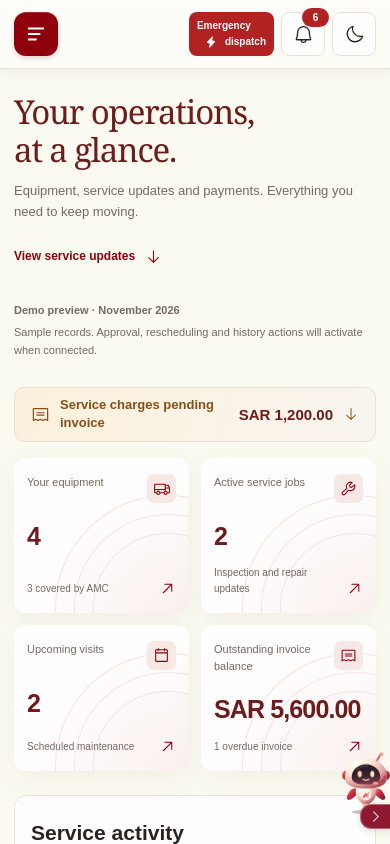
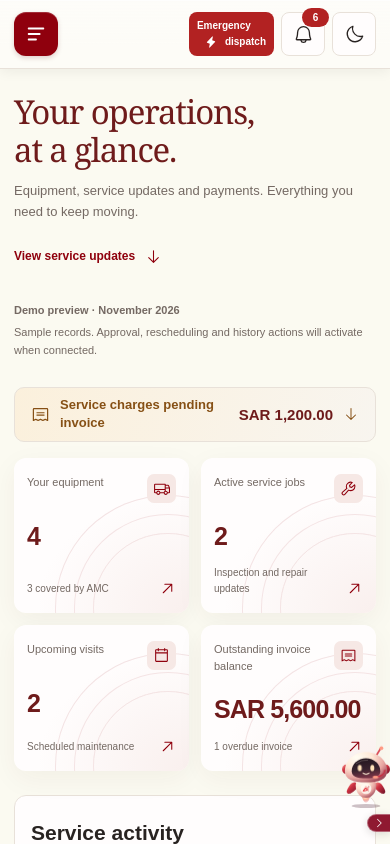
Before and after one commit to FAS-Organization/Al-Ethijahath-App-FrontEnd, a React (Vite) app in the folder frontend/: page /dashboard in a window 390 px wide. Shown: the top 844 px of the page. Built offline with nearby package versions, Linux system fonts and the light colour scheme.

Commit message:
refactor PortalChat: enhance chat launcher and dock toggle responsiveness with new CSS variables

```diff
--- a/frontend/src/components/PortalChat.css
+++ b/frontend/src/components/PortalChat.css
@@ -1,6 +1,7 @@
 .portal-chat {
   --robot-size: 88px;
   --chat-bottom: calc(16px + env(safe-area-inset-bottom, 0px));
+  --chat-launcher-bottom: calc(var(--chat-bottom) + 18px);
   --chat-right: calc(16px + env(safe-area-inset-right, 0px));
   --chat-left: calc(16px + env(safe-area-inset-left, 0px));
   --chat-surface: #fffaf7;
@@ -23,7 +24,7 @@
 .portal-chat__robot-launcher {
   position: fixed;
   right: env(safe-area-inset-right, 0px);
-  bottom: calc(var(--chat-bottom) + 12px);
+  bottom: var(--chat-launcher-bottom);
   z-index: 35;
   width: calc(var(--robot-size) - 1px);
   height: var(--robot-size);
@@ -50,15 +51,20 @@
 }
 
 .portal-chat__dock-toggle {
+  --chat-dock-width: 30px;
+  --chat-dock-height: 25px;
+  --chat-dock-icon-size: 15px;
+  --chat-dock-hit-height: max(24px, var(--chat-dock-height));
+
   position: fixed;
   right: env(safe-area-inset-right, 0px);
-  bottom: calc(var(--chat-bottom) - 10px);
+  bottom: calc(var(--chat-launcher-bottom) - 4px - var(--chat-dock-hit-height));
   z-index: 36;
   display: grid;
-  place-items: center end;
+  place-items: start end;
   box-sizing: border-box;
   width: 44px;
-  height: 44px;
+  height: var(--chat-dock-hit-height);
   padding: 0;
   border: 0;
   background: transparent;
@@ -70,14 +76,27 @@
   display: grid;
   place-items: center;
   box-sizing: border-box;
-  width: 30px;
-  height: 25px;
+  width: var(--chat-dock-width);
+  height: var(--chat-dock-height);
   border: 1px solid rgb(255 255 255 / 34%);
   border-right: 0;
   border-radius: 11px 0 0 11px;
   background: #8f1931;
   box-shadow: 0 2px 8px rgb(30 20 21 / 14%);
   transition: background-color 150ms ease-out, transform 150ms cubic-bezier(.22, 1, .36, 1);
+}
+
+.portal-chat__dock-tab svg {
+  width: var(--chat-dock-icon-size);
+  height: var(--chat-dock-icon-size);
+}
+
+@media (width <= 1024px) {
+  .portal-chat__dock-toggle {
+    --chat-dock-width: calc(var(--robot-size) / 2 - 9px);
+    --chat-dock-height: calc(var(--robot-size) / 2 - 14px);
+    --chat-dock-icon-size: calc(var(--robot-size) / 4 - 4px);
+  }
 }
 
 .portal-chat__dock-toggle[aria-expanded='false'] .portal-chat__dock-tab {
@@ -734,7 +753,8 @@
   outline-offset: 3px;
 }
 
-.portal-chat .portal-chat__robot-launcher:focus-visible {
+.portal-chat .portal-chat__robot-launcher:focus-visible,
+.portal-chat .portal-chat__close:focus-visible {
   outline: none;
 }
 
```
